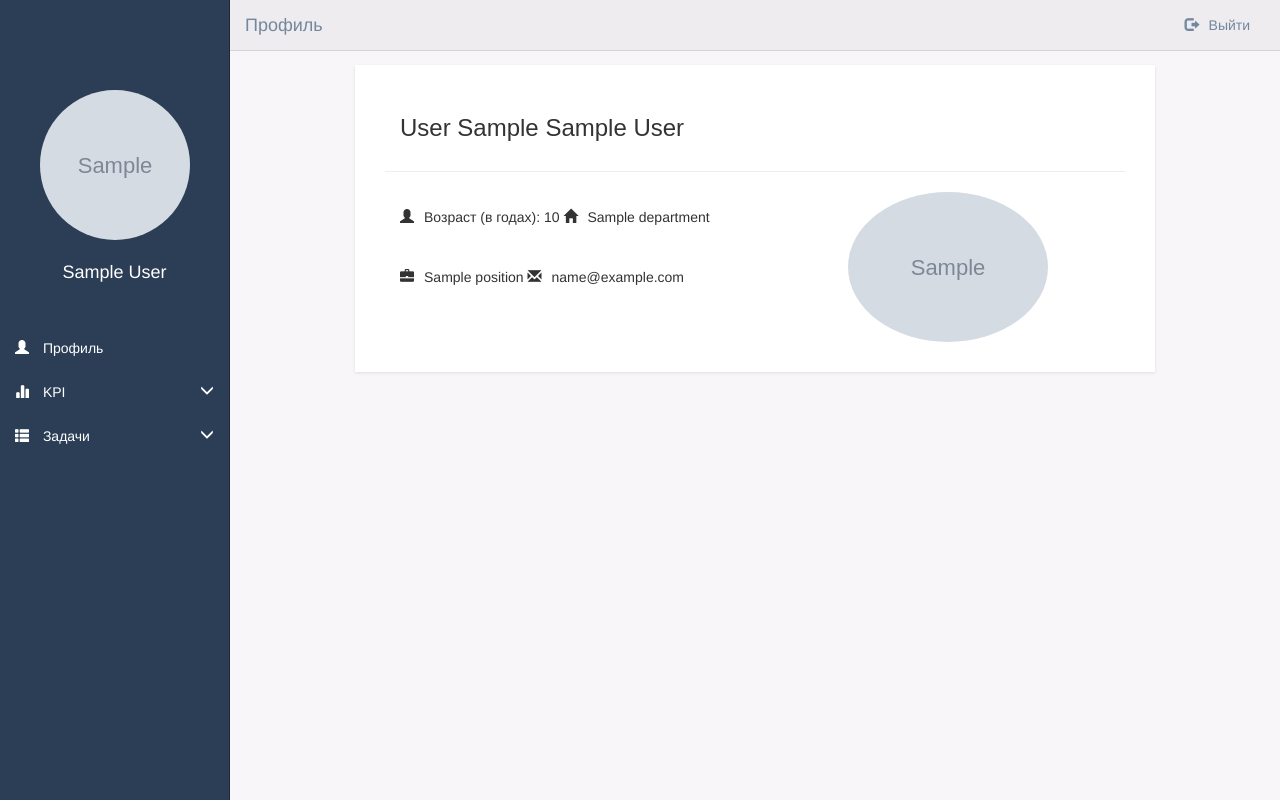
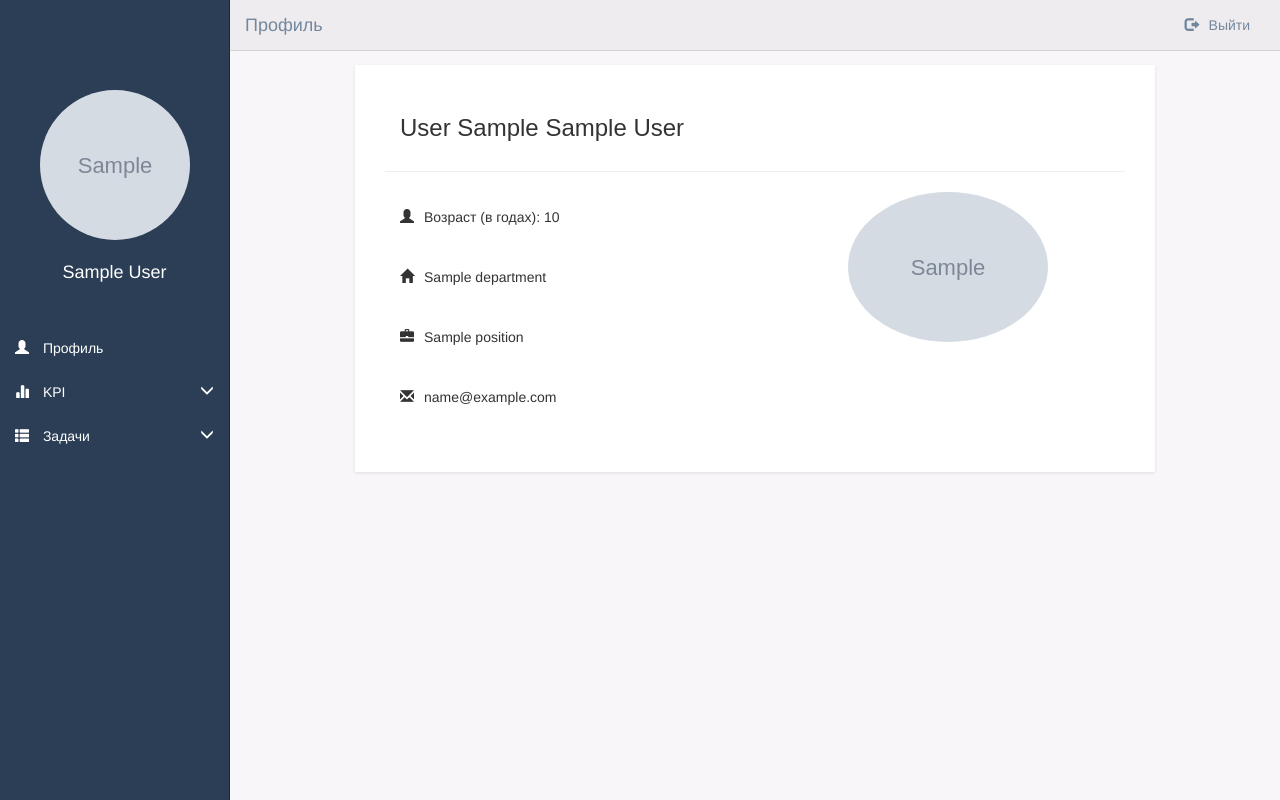
Before and after one commit to BulatGin/KPI, a Django app: template KPITest/templates/KPITest/profile.html in a window 1280 px wide. Run offline with Django 3.2, Linux system fonts and the light colour scheme; the template is opened without the code that fills it: values that come from a table or form of the project are taken from there, others are empty; a user stored in the database is signed in; tables that the repository leaves empty hold one stand-in row (values such as "Sample post"); grey boxes marked "Sample" are stand-in pictures; parts of the project's set-up code (start-up, migrations or seed data) failed here and were passed over; some libraries are stand-ins or nearby versions.

Commit message:
update base.css

```diff
--- a/KPITest/static/css/base.css
+++ b/KPITest/static/css/base.css
@@ -308,7 +308,7 @@ a:focus {
 /* авторизация */
 .details > li {
   padding: 15px 0;
-  display: inline-flex;
+  display: flex;
 
 }
 .profile-data {
```
